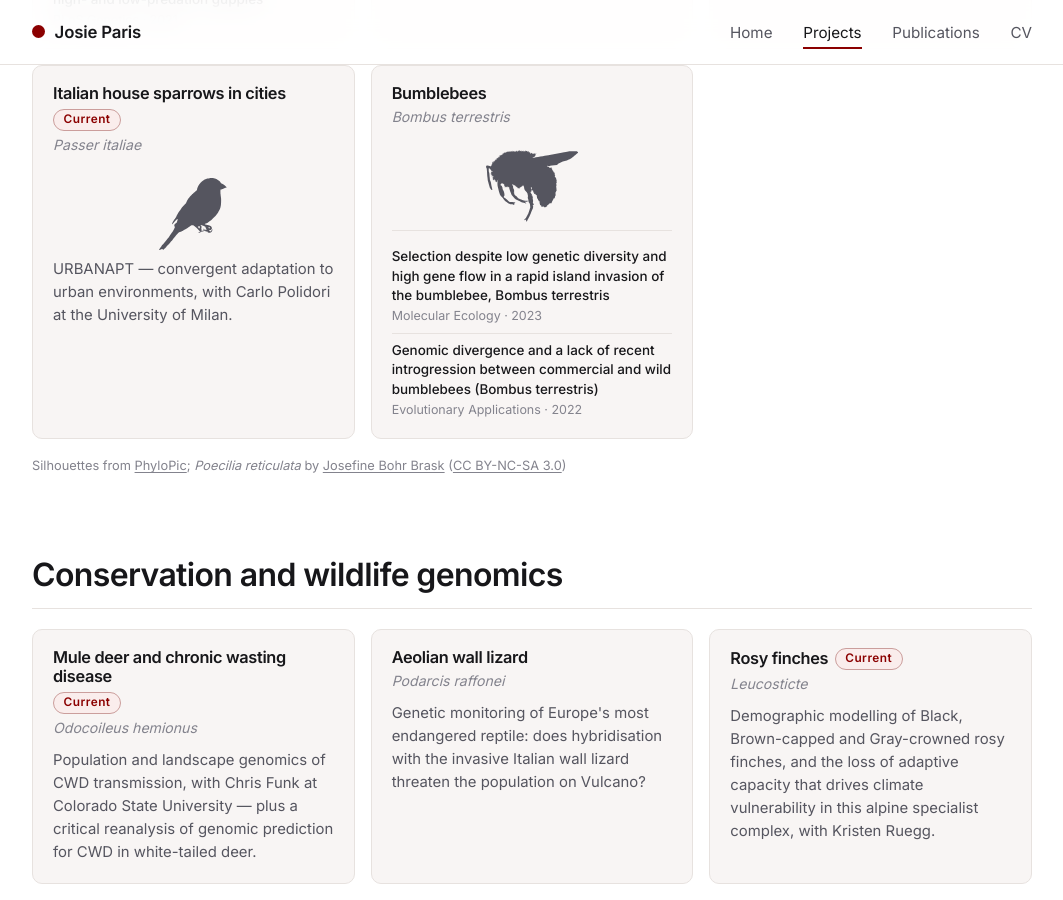
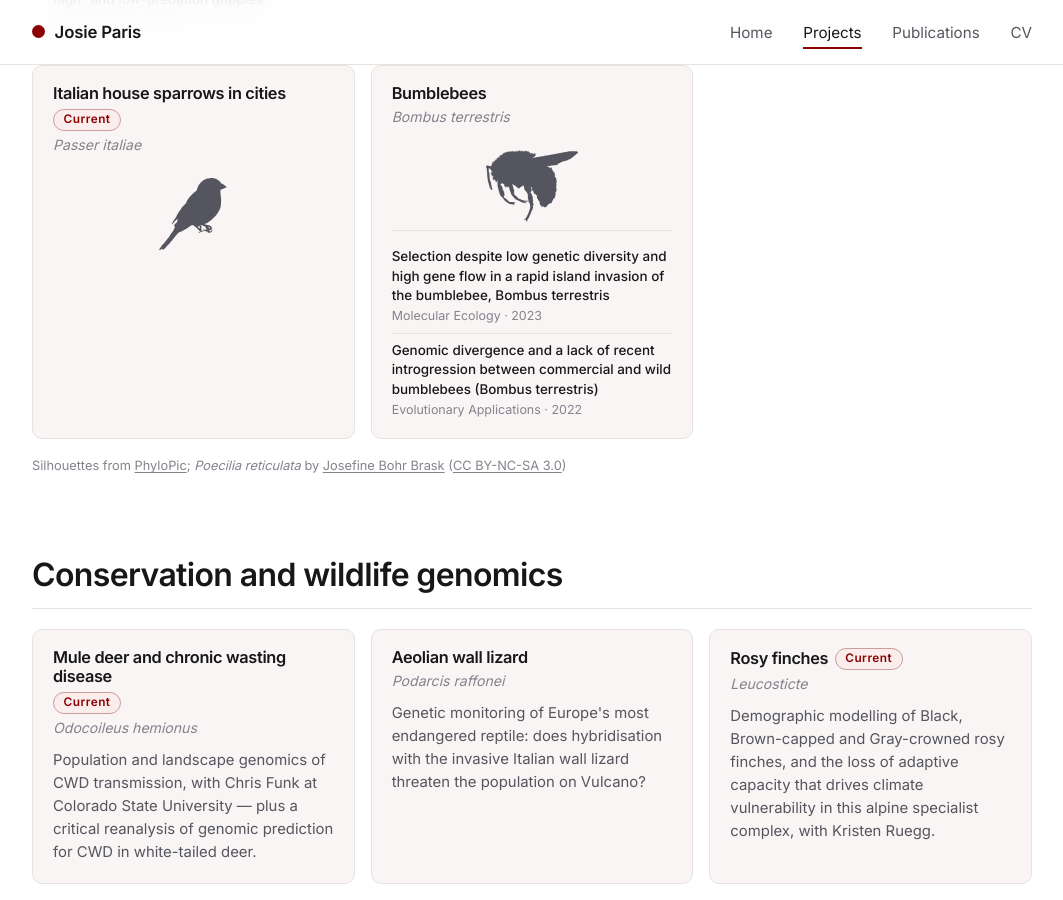
Before and after one commit to josieparis/josieparis.github.io, a Jekyll site: the page built from projects.html, in a window 1280 px wide and 900 px high, scrolled down 1150 px. Shown: the whole window, without its empty margins (108-1171 px from the left). Built offline with Jekyll 4.4.1, drawn with Linux system fonts in a browser that asks for light colours.

Commit message:
Projects: sparrow card is silhouette + Current pill only
Co-Authored-By: Claude Opus 5 <noreply@anthropic.com>

```diff
--- a/_data/themes.yml
+++ b/_data/themes.yml
@@ -74,9 +74,6 @@
       silhouette_credit: Andy Wilson
       silhouette_url: https://www.phylopic.org/images/3a4cdd72-e553-40ad-838e-3b23037b2010
       current: true
-      blurb: >-
-        URBANAPT — convergent adaptation to urban environments, with Carlo Polidori at the
-        University of Milan.
 
     - title: Bumblebees
       species: Bombus terrestris
```
